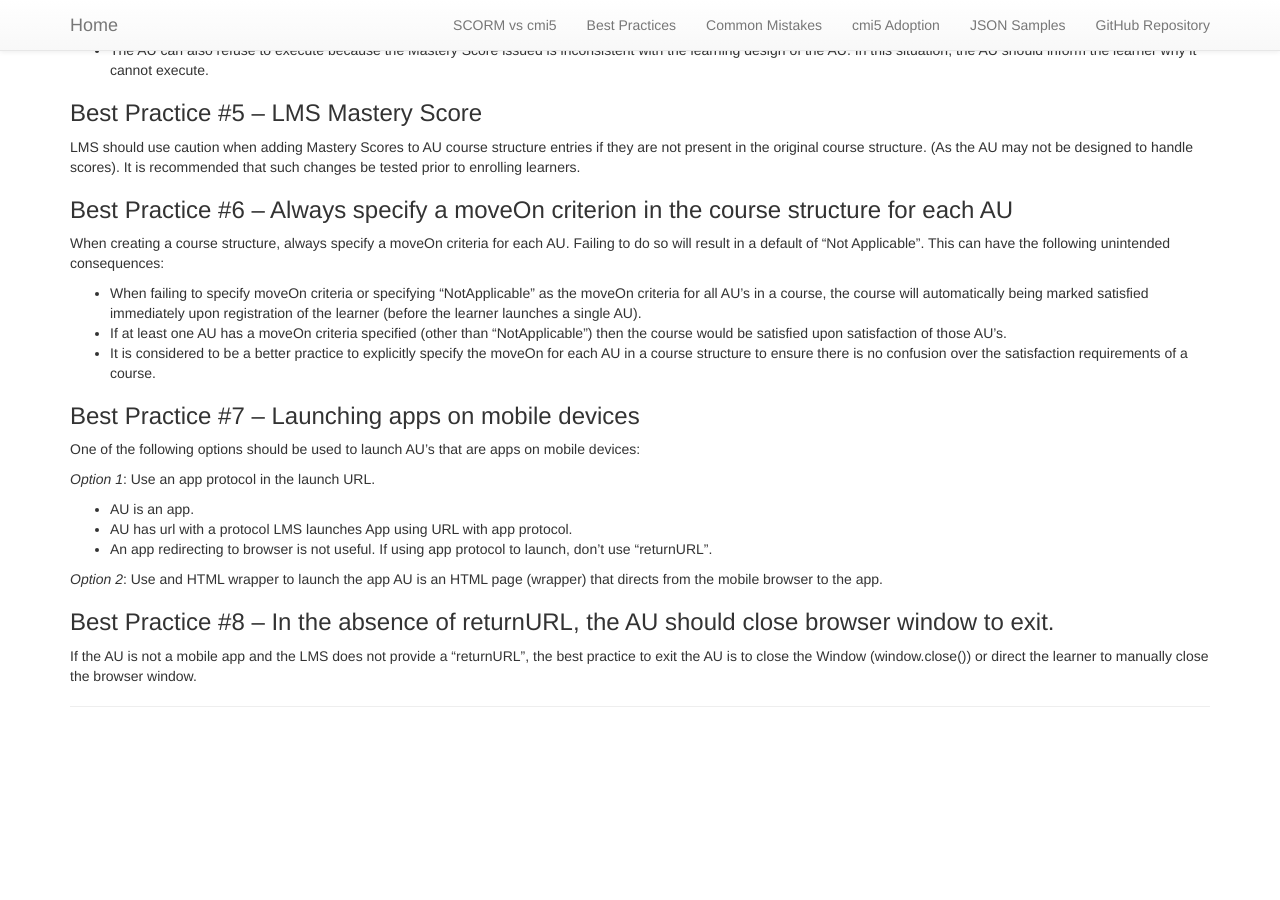
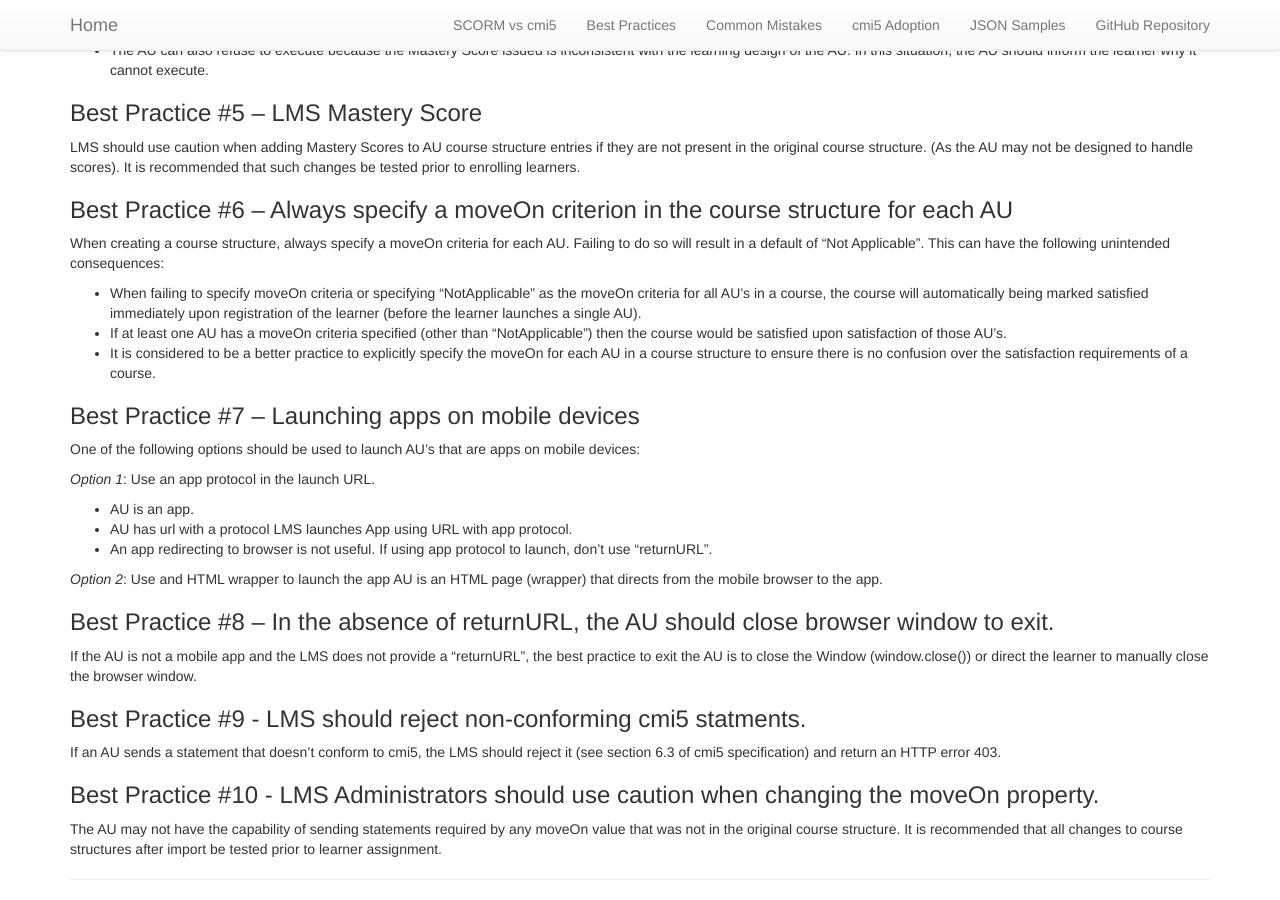
Before and after one commit to AICC/CMI-5_Spec_Current, a Jekyll site: the page built from best_practices/index.md, in a window 1280 px wide and 900 px high, scrolled down 1132 px. Built offline with Jekyll 4.4.1, drawn with Linux system fonts in a browser that asks for light colours; our own code applies the rules of GitHub Pages for plain Markdown files; before the commit the page ends 1859 px from its top, so only the background shows below that.

Commit message:
Update index.md

```diff
--- a/best_practices/index.md
+++ b/best_practices/index.md
@@ -69,4 +69,11 @@ _Option 2_: Use and HTML wrapper to launch the app AU is an HTML page (wrapper)
 
 If the AU is not a mobile app and the LMS does not provide a “returnURL”, the best practice to exit the AU is to close the Window (window.close()) or direct the learner to manually close the browser window.
 
+### Best Practice #{% increment bpCount %}  - LMS should reject non-conforming cmi5 statments.
+If an AU sends a statement that doesn’t conform to cmi5, the LMS should reject it (see section 6.3 of cmi5 specification) and return an HTTP error 403.
+
+### Best Practice #{% increment bpCount %}  - LMS Administrators should use caution when changing the moveOn property.
+The AU may not have the capability of sending statements required by any moveOn value that was not in the original course structure. It is recommended that all changes to course structures after import be tested prior to learner assignment.
+
+
 ------
```
